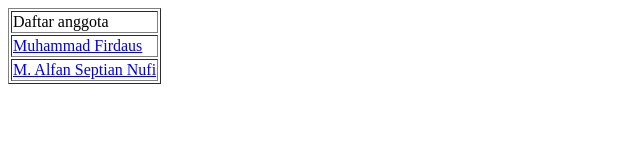
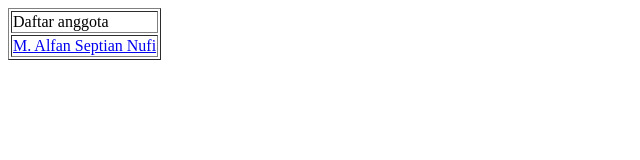
Before and after one commit to MuhammadFirdaus210/INF206-2023-A-JunkExchange, a plain HTML site: page index.html in a window 1280 px wide. Shown: the whole page, without its empty margins (0-640 px from the left). Drawn offline with Linux system fonts and the light colour scheme.

Commit message:
Update index.html

```diff
--- a/index.html
+++ b/index.html
@@ -7,7 +7,6 @@
   <body>
     <table border=”0”>
       <tr><td>Daftar anggota</td></tr>
-      <tr><td><a href = "2108107010075.html">Muhammad Firdaus</a></td></tr>
       <tr><td><a href = "2108107010047.html">M. Alfan Septian Nufi</a></td></tr>
     </table>
   </body>
```
